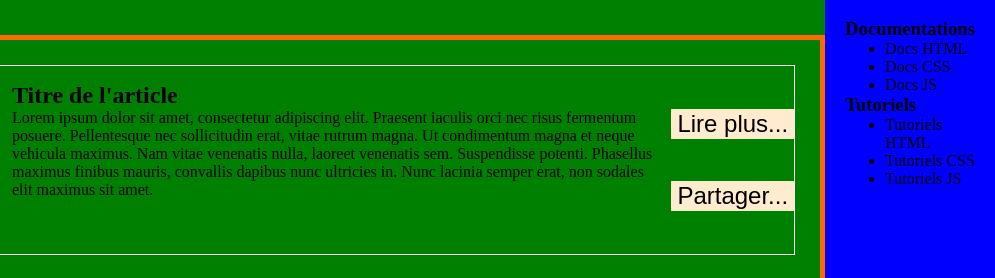
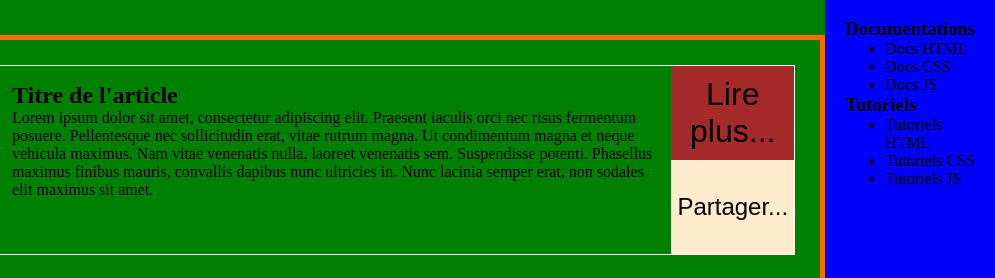
Before and after one commit to edrcq/test-repo-git-html, a plain HTML site: page template.html in a window 1280 px wide. In both pictures the pointer is over the button 1017 px from the left and 365 px from the top of the page. Shown: the part 242-520 px from the top of the page, 285-1280 px from the left. Drawn offline with Linux system fonts and the light colour scheme.

Commit message:
better buttons

```diff
--- a/template.css
+++ b/template.css
@@ -95,6 +95,13 @@ html, body {
     border: none;
     background-color: blanchedalmond;
     font-size: 1.5rem;
+    height: 100%;
+    cursor: pointer;
+}
+
+.article-buttons > button:hover {
+    background-color: brown;
+    font-size: 2rem;
 }
 
 @media screen and (max-width: 768px) {
```
